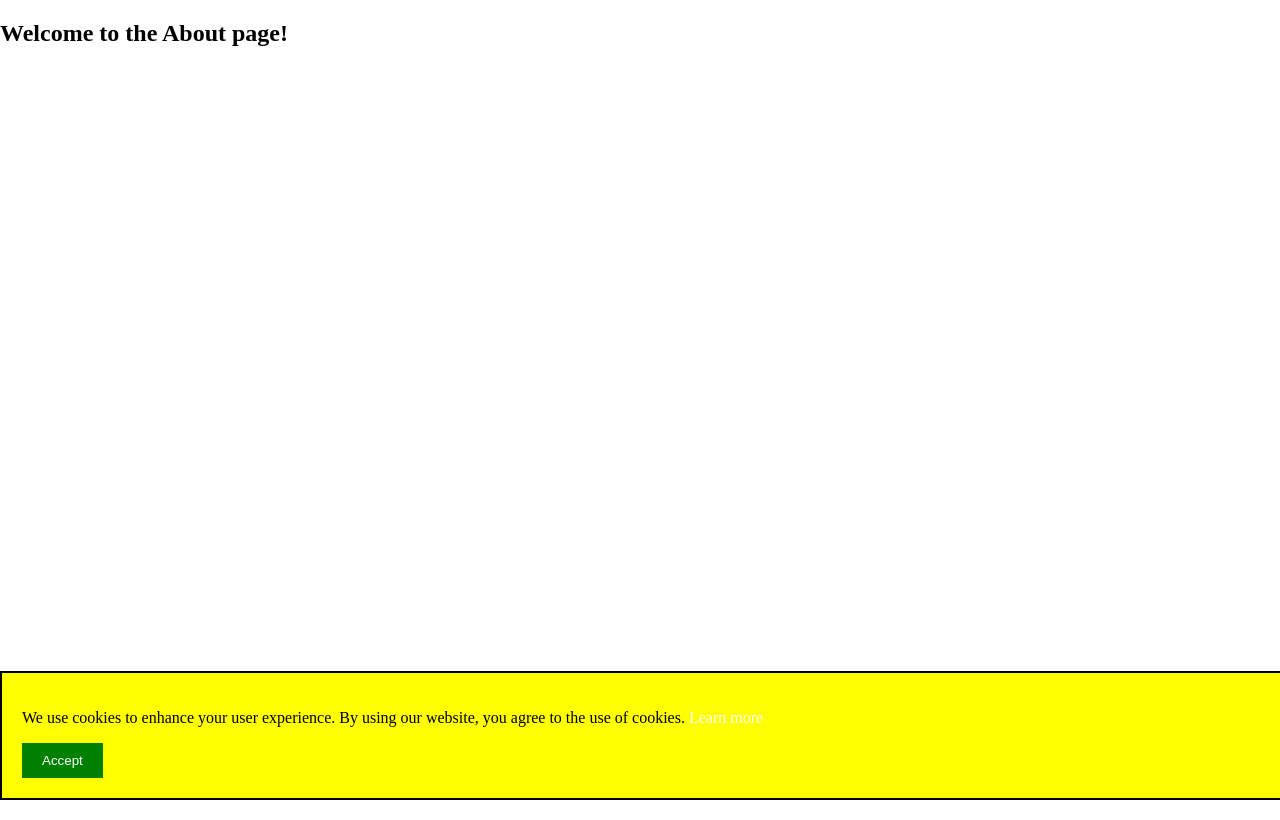
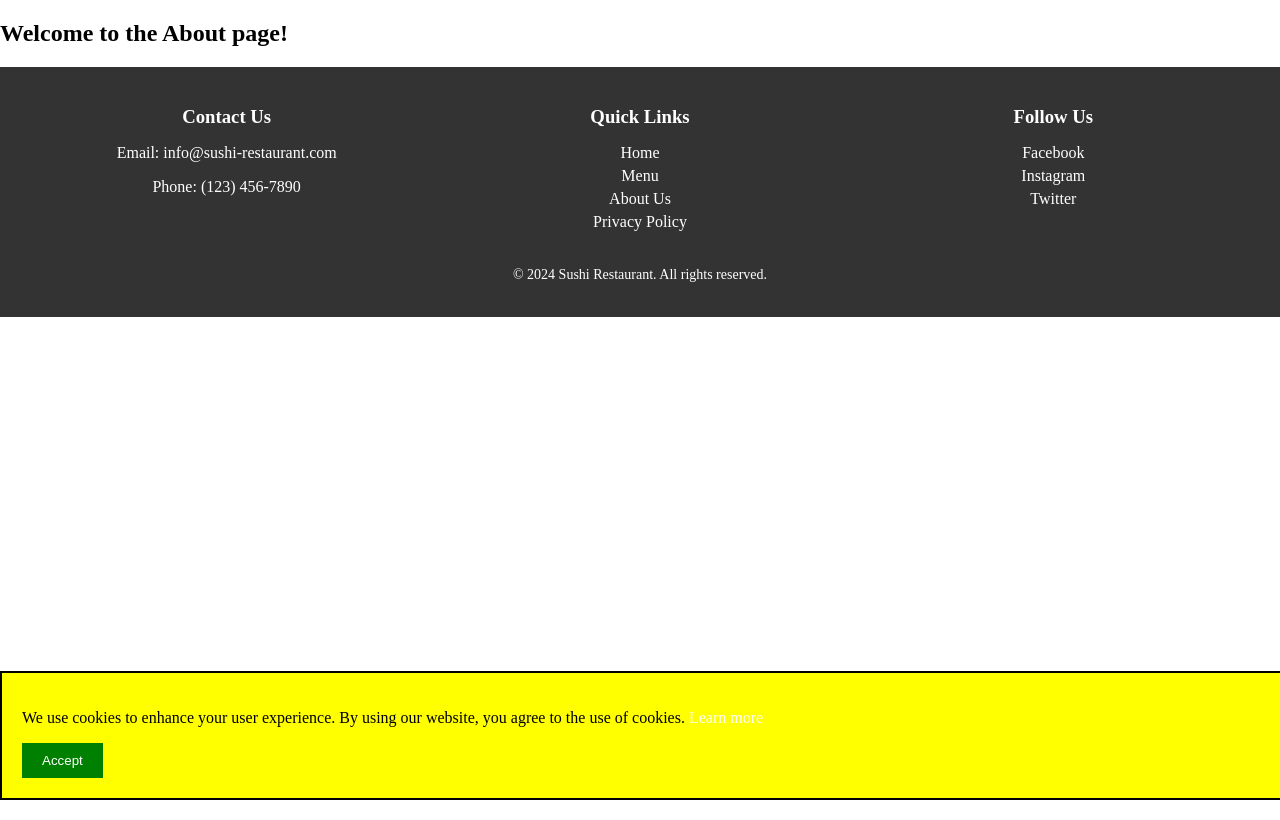
Before and after one commit to Lambertus7/Sushi, a Next.js app: page /about in a window 1280 px wide. Built offline with nearby package versions, Linux system fonts and the light colour scheme.

Commit message:
Footer has been added to all these pages

```diff
--- a/src/pages/about.tsx
+++ b/src/pages/about.tsx
@@ -1,7 +1,10 @@
+import Footer from "@/components/Footer";
+
 const AboutPage = () => {
   return (
     <div>
       <h2>Welcome to the About page!</h2>
+      <Footer />
     </div>
   );
 };
--- a/src/pages/menu.tsx
+++ b/src/pages/menu.tsx
@@ -1,7 +1,10 @@
+import Footer from "@/components/Footer";
+
 const MenuPage = () => {
   return (
     <div>
       <h2>Have a look at our 素晴らし menu</h2>
+      <Footer />
     </div>
   );
 };
--- a/src/pages/privacy.tsx
+++ b/src/pages/privacy.tsx
@@ -1,7 +1,10 @@
+import Footer from "@/components/Footer";
+
 const PrivacyPolicyPage = () => {
   return (
     <div>
       <h2>Welcome to our Privacy Policy Page!</h2>
+      <Footer />
     </div>
   );
 };
```
